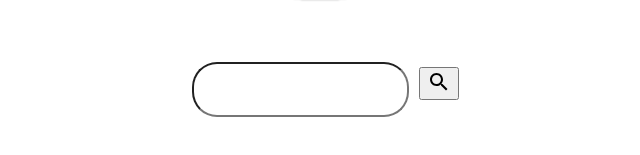
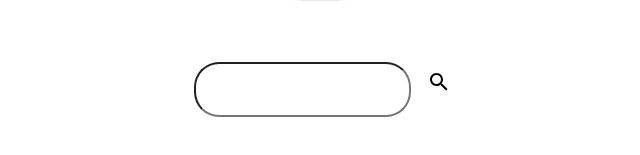
Before and after one commit to SylviaMakuch/the-cookbook, a React (Create React App) app: page /search in a window 1280 px wide. Shown: the part 617-772 px from the top of the page, without its empty margins (320-960 px from the left). Built offline with nearby package versions, Linux system fonts and the light colour scheme; a web font is replaced by a local one.

Commit message:
Update Search.js

```diff
--- a/src/components/Search.js
+++ b/src/components/Search.js
@@ -36,6 +36,11 @@ const CardContainter = styled.div`
   justify-content: center;
 `;
 
+const Button = styled.button`
+  background-color: #ffffff00;
+  border: none;
+`;
+
 export default function Search() {
   const [isSearched, setSearched] = useState("");
   const [meals, setMeals] = useState([]);
@@ -61,9 +66,9 @@ export default function Search() {
           style={{ padding: "18px", borderRadius: "25px", margin: "10px" }}
           onInput={(e) => setSearched(e.target.value)}
         ></input>
-        <button type="submit">
+        <Button type="submit">
           <SearchIcon />
-        </button>
+        </Button>
       </form>
       <CardContainter>
         {meals.map(({ idMeal, strMeal, strMealThumb }, index) => {
```
